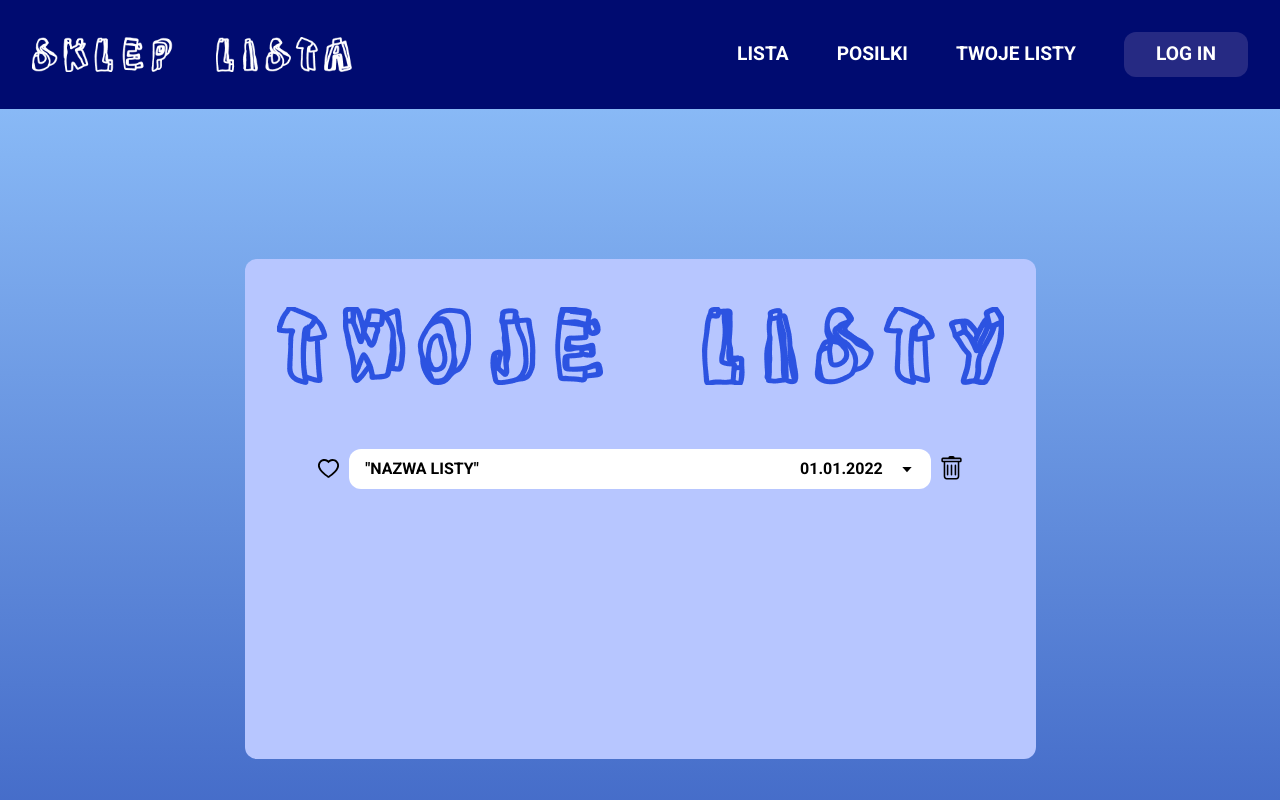
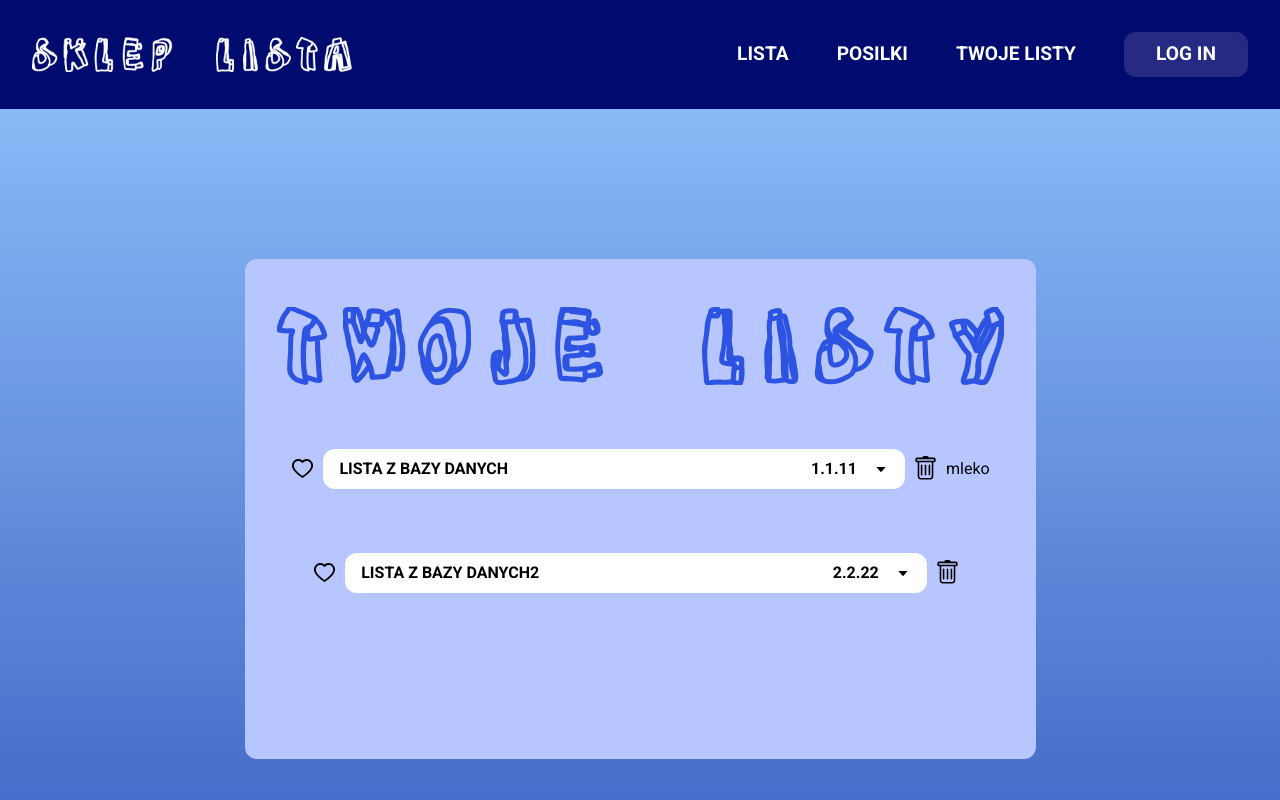
Before and after one commit to ArturPawelski/shopping-list, a React (Create React App) app: page /twojelisty in a window 1280 px wide. Shown: the top 800 px of the page. Built offline with nearby package versions, Linux system fonts and the light colour scheme; data requests are answered from the project's data file.

Commit message:
added json-server

```diff
--- /dev/null
+++ b/db.json
@@ -0,0 +1,20 @@
+{
+  "list": [
+    {
+      "id": 1,
+      "name": "lista z bazy danych",
+      "date": "1.1.11",
+      "products": [
+        {
+          "id": 1,
+          "name": "mleko"
+        }
+      ]
+    },
+    {
+      "id": 2,
+      "name": "lista z bazy danych2",
+      "date": "2.2.22"
+    }
+  ]
+}
--- a/package.json
+++ b/package.json
@@ -7,6 +7,7 @@
     "@testing-library/jest-dom": "^5.16.5",
     "@testing-library/react": "^13.4.0",
     "@testing-library/user-event": "^13.5.0",
+    "json-server": "^0.17.3",
     "react": "^18.2.0",
     "react-dom": "^18.2.0",
     "react-icons": "^4.8.0",
--- a/src/components/TwojeListy/TwojeListy.jsx
+++ b/src/components/TwojeListy/TwojeListy.jsx
@@ -1,4 +1,4 @@
-import React from 'react'
+import React, { useEffect, useState } from 'react'
 import Twoje from '../images/TWOJE.png'
 import { AiOutlineHeart } from 'react-icons/ai'
 import { AiFillHeart } from 'react-icons/ai'
@@ -6,6 +6,22 @@ import { BiCaretDown } from 'react-icons/bi'
 import { BsTrash } from 'react-icons/bs'
 
 const TwojeListy = () => {
+
+    const [listData, setListData] = useState([])
+
+
+    useEffect(() => {
+        fetch("http://localhost:3001/list")
+            .then(response => response.json())
+            .then(result => {
+                console.log(result)
+                setListData(result)
+            })
+            .catch(error => console.log('error', error));
+    }, [])
+
+
+
     return (
         <div className='w-full font-rob min-h-screen flex flex-col justify-center items-center mb-[8rem]  '>
 
@@ -19,27 +35,28 @@ const TwojeListy = () => {
 
 
 
+                {listData && listData.map(({ id, name, date, products }) => (
+                    <div key={id} className='flex justify-center items-center mt-16 gap-2 '>
+                        <AiOutlineHeart size={25} />
 
+                        <section className='flex flex-col w-full justify-center items-center gap-2  bg-white py-2 px-4 rounded-xl sm:flex-row sm:justify-between sm:w-[80%]'>
+                            <h2 className='uppercase font-extrabold'>{name}</h2>
 
+                            <div className='flex flex-col gap-2 items-center sm:flex-row sm:gap-4'>
 
+                                <p className='font-extrabold'>{date}</p>
+                                <BiCaretDown />
+                            </div>
+                        </section>
 
-                <div className='flex justify-center items-center mt-16 gap-2 '>
-                    <AiOutlineHeart size={25} />
+                        <BsTrash size={25} />
 
-                    <section className='flex flex-col w-full justify-center items-center gap-2  bg-white py-2 px-4 rounded-xl sm:flex-row sm:justify-between sm:w-[80%]'>
-                        <h2 className='uppercase font-extrabold'>"nazwa listy"</h2>
+                        <div>
+                            <h1>{products && products[0].name}</h1>
 
-                        <div className='flex flex-col gap-2 items-center sm:flex-row sm:gap-4'>
-
-                            <p className='font-extrabold'>01.01.2022</p>
-                            <BiCaretDown />
                         </div>
 
-                    </section>
-
-                    <BsTrash size={25} />
-
-                </div>
+                    </div>))}
 
 
 
```
Also changed, not shown: 2 other files (tests, documents, lock files or other folders).
